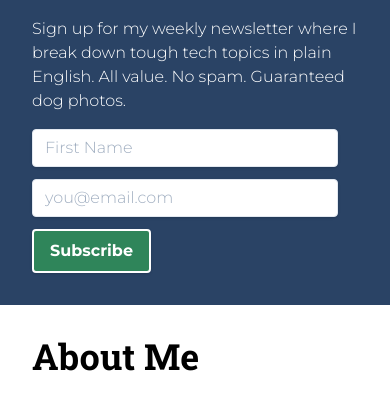
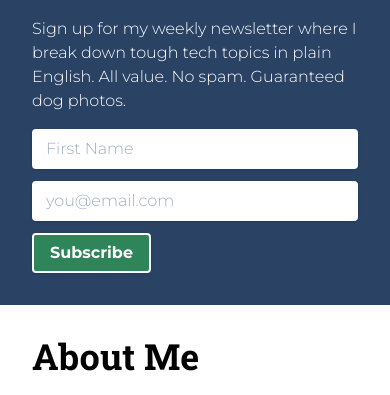
Before and after one commit to chrisjm/chrisjmears-gatsby, a Gatsby site: page / in a window 390 px wide. Shown: the part 900-1295 px from the top of the page. Built offline with nearby package versions, Linux system fonts and the light colour scheme; Gatsby itself is replaced by a stand-in of ours; some packages are replaced by stand-ins of ours.

Commit message:
Fix spacing in Newsletter Signup

```diff
--- a/src/components/newsletter-signup.js
+++ b/src/components/newsletter-signup.js
@@ -37,9 +37,9 @@ function NewsletterSignup() {
               English. All value. No spam. Guaranteed dog photos.
             </p>
             <div className="flex justify-between flex-col md:flex-row">
-              <div className="flex-1 mr-5">
+              <div className="flex-1 md:mr-5">
                 <input
-                  className="shadow appearance-none border rounded w-full py-2 px-3 text-gray-700 mb-3 leading-tight focus:outline-none focus:shadow-outline"
+                  className="shadow appearance-none border-2 border-white rounded w-full py-2 px-3 text-gray-700 mb-3 md:mb-0 leading-tight focus:outline-none focus:shadow-outline"
                   id="mce-FNAME"
                   type="text"
                   name="FNAME"
@@ -48,9 +48,9 @@ function NewsletterSignup() {
                   value={name}
                 />
               </div>
-              <div className="flex-1 mr-5">
+              <div className="flex-1 md:mr-5">
                 <input
-                  className="shadow appearance-none border rounded w-full py-2 px-3 text-gray-700 mb-3 leading-tight focus:outline-none focus:shadow-outline"
+                  className="shadow appearance-none border-2 border-white rounded w-full py-2 px-3 text-gray-700 mb-3 md:mb-0 leading-tight focus:outline-none focus:shadow-outline"
                   id="mce-EMAIL"
                   type="email"
                   name="EMAIL"
@@ -59,9 +59,9 @@ function NewsletterSignup() {
                   value={email}
                 />
               </div>
-              <div className="flex-0 mr-5">
+              <div className="flex-0">
                 <button
-                  className="shadow bg-green-700 hover:bg-green-500 text-white font-bold py-2 px-4 rounded border-2 border-white focus:outline-none focus:shadow-outline"
+                  className="shadow bg-green-700 hover:bg-green-500 text-white font-bold leading-tight py-2 px-4 rounded border-2 border-white focus:outline-none focus:shadow-outline"
                   type="submit"
                 >
                   Subscribe
```
